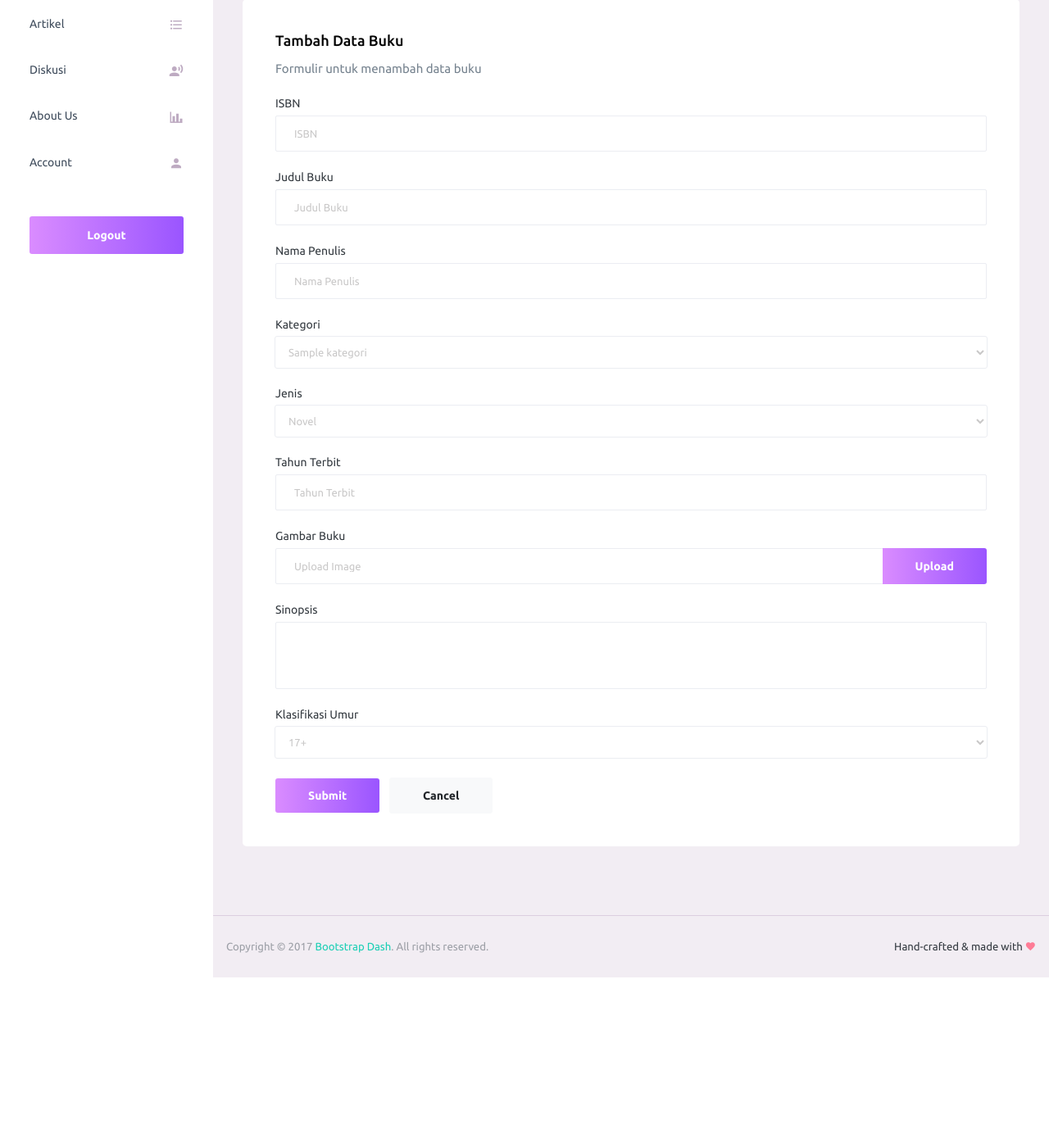
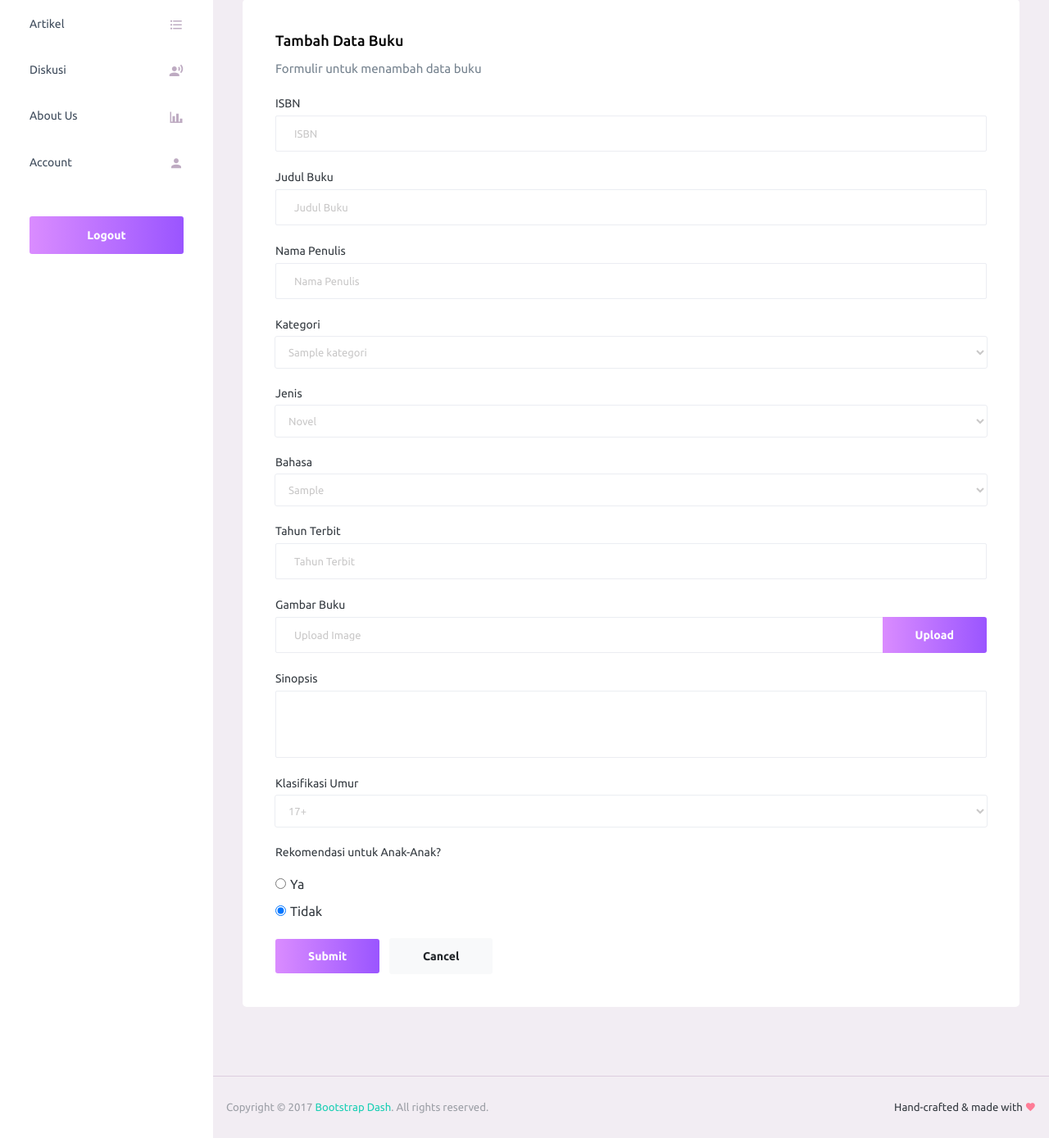
Before and after one commit to briant24/markiba, a PHP site: page /admin/pages/buku/tambah_buku.php in a window 1280 px wide. Shown: the part 182-1571 px from the top of the page at 82% size. Before the commit the page ends 1375 px from the top, so only its background shows below. Run offline with PHP 8.4, Linux system fonts and the light colour scheme; the visitor is signed in with stand-in values (Sample User, id 1); tables that the repository leaves empty or names only in its code hold one stand-in row (values such as "Sample post"); some libraries are stand-ins or nearby versions.

Commit message:
Feature: Improve Books & Search Structure

```diff
--- a/admin/pages/buku/proses_tambah_buku.php
+++ b/admin/pages/buku/proses_tambah_buku.php
@@ -8,17 +8,19 @@ $nama_penulis = mysqli_real_escape_string($conn, $_POST['nama_penulis']);
 $tahun_terbit = mysqli_real_escape_string($conn, $_POST['tahun_terbit']);
 $id_kategori = mysqli_real_escape_string($conn, $_POST['id_kategori']);
 $jenis_buku = mysqli_real_escape_string($conn, $_POST['jenis_buku']);
+$id_bahasa = mysqli_real_escape_string($conn, $_POST['id_bahasa']);
 $sinopsis = mysqli_real_escape_string($conn, $_POST['sinopsis']);
 $isbn = mysqli_real_escape_string($conn, $_POST['ISBN']);
 $klasifikasi = mysqli_real_escape_string($conn, $_POST['klasifikasi']);
+$rekomendasi_anak = isset($_POST['rekomendasi_anak']) ? $_POST['rekomendasi_anak'] : 0;
 
 // Tangkap data file gambar
 $gambar = $_FILES['gambar']['tmp_name'];
 $gambar_content = addslashes(file_get_contents($gambar));
 
 // Query SQL untuk menambah data buku
-$sql = "INSERT INTO buku (ISBN, judul_buku, nama_penulis, tahun_terbit, id_kategori, gambar, sinopsis, jenis_buku, klasifikasi)
-        VALUES ('$isbn', '$judul_buku', '$nama_penulis', '$tahun_terbit', '$id_kategori', '$gambar_content', '$sinopsis', '$jenis_buku', '$klasifikasi')";
+$sql = "INSERT INTO buku (ISBN, judul_buku, nama_penulis, tahun_terbit, id_kategori, gambar, sinopsis, jenis_buku, klasifikasi, rekomendasi_anak, bahasa)
+        VALUES ('$isbn', '$judul_buku', '$nama_penulis', '$tahun_terbit', '$id_kategori', '$gambar_content', '$sinopsis', '$jenis_buku', '$klasifikasi', '$rekomendasi_anak', '$id_bahasa')";
 
 // Eksekusi query
 if (mysqli_query($conn, $sql)) {
--- a/admin/pages/buku/tambah_buku.php
+++ b/admin/pages/buku/tambah_buku.php
@@ -117,6 +117,19 @@ if (!isset($_SESSION['username'])) {
                                 </select>
                             </div>
                             <div class="form-group">
+                                <label for="id_bahasa">Bahasa</label>
+                                <select class="form-control" id="id_bahasa" name="id_bahasa" required>
+                                    <?php
+                                    include '../../../koneksi.php';
+                                    $sql_bahasa = "SELECT id, value FROM list_bahasa";
+                                    $result_bahasa = mysqli_query($conn, $sql_bahasa);
+                                    while ($row_bahasa = mysqli_fetch_assoc($result_bahasa)) {
+                                        echo "<option value='" . $row_bahasa['id'] . "'>" . $row_bahasa['value'] . "</option>";
+                                    }
+                                    ?>
+                                </select>
+                            </div>
+                            <div class="form-group">
                                 <label for="tahun_terbit">Tahun Terbit</label>
                                 <input type="text" class="form-control" id="tahun_terbit" name="tahun_terbit" placeholder="Tahun Terbit" required>
                             </div>
@@ -141,6 +154,15 @@ if (!isset($_SESSION['username'])) {
                                   <option value="10">10+</option>
                                   <option value="0">Semua Umur</option>
                                 </select>
+                            </div>
+                            <div class="form-group">
+                              <label>Rekomendasi untuk Anak-Anak?</label><br>
+                              <div class="form-check form-check-inline">
+                                  <input class="form-check-input" type="radio" name="rekomendasi_anak" id="rekomendasi_anak_ya" value="1">Ya
+                              </div>
+                              <div class="form-check form-check-inline">
+                                  <input class="form-check-input" type="radio" name="rekomendasi_anak" id="rekomendasi_anak_tidak" value="0" checked>Tidak
+                              </div>
                             </div>
                             <button type="submit" class="btn btn-gradient-primary mr-2">Submit</button>
                             <a href="buku.php" class="btn btn-light">Cancel</a>
--- a/index.php
+++ b/index.php
@@ -357,11 +357,11 @@ include 'header.php';
     </div>
     <?php
     include 'koneksi.php';
-    $sqlbahasa = "SELECT bahasa FROM buku GROUP BY bahasa";
+    $sqlbahasa = "SELECT * FROM list_bahasa";
     $result = $conn->query($sqlbahasa);
     $option_bahasa = "";
     while($row = $result->fetch_assoc()) {
-      $option_bahasa .= '<option value="' . $row['bahasa'] . '">' . $row['bahasa'] . '</option>';
+      $option_bahasa .= '<option value="' . $row['id'] . '">' . $row['value'] . '</option>';
     }
     ?>
     <div class="modal fade" id="searchModal" tabindex="-1" role="dialog" aria-labelledby="searchModalLabel" aria-hidden="true">
```
